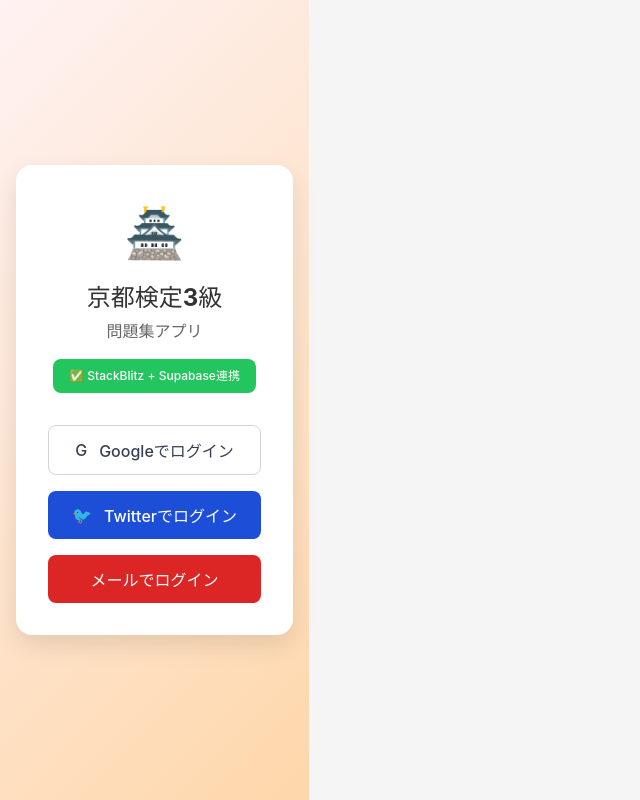
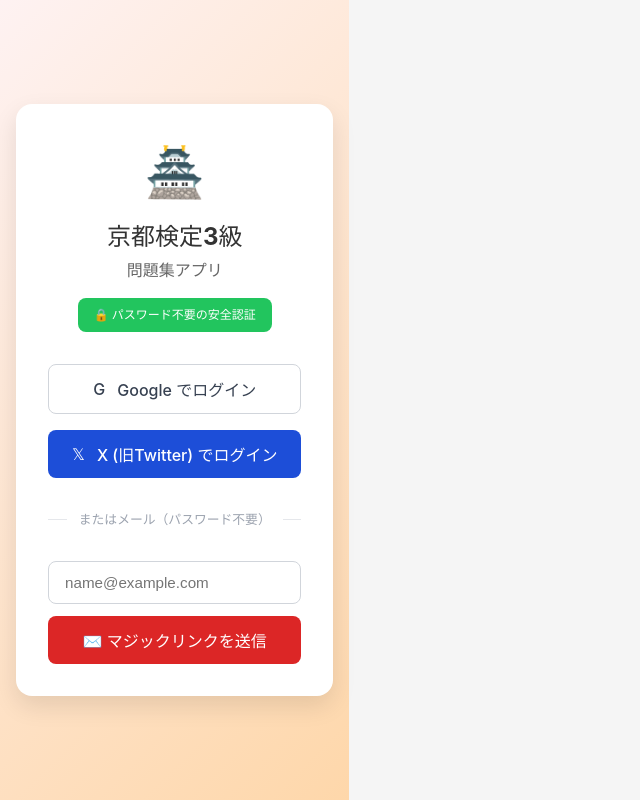
Before and after one commit to himanande/vitejs-vite-qryx7jq1, a React (Vite) app: page / in a window 1280 px wide. Shown: the whole page, without its empty margins (0-640 px from the left). Built offline with nearby package versions, Linux system fonts and the light colour scheme.

Commit message:
feat: Supabase Auth本番認証（Google OAuth, X OAuth, メールマジックリンク）およびuser_profiles連携を実装

```diff
--- a/src/App.css
+++ b/src/App.css
@@ -780,3 +780,79 @@ body {
   background: #f9fafb;
   color: #374151;
 }
+
+/* 認証フォーム用スタイル */
+.auth-error-box {
+  background: #fef2f2;
+  border: 1px solid #fecaca;
+  color: #dc2626;
+  padding: 0.75rem 1rem;
+  border-radius: 0.5rem;
+  font-size: 0.875rem;
+  margin-bottom: 1.25rem;
+  text-align: center;
+}
+
+.auth-divider {
+  display: flex;
+  align-items: center;
+  text-align: center;
+  margin: 1rem 0;
+  color: #9ca3af;
+  font-size: 0.8rem;
+}
+
+.auth-divider::before,
+.auth-divider::after {
+  content: '';
+  flex: 1;
+  border-bottom: 1px solid #e5e7eb;
+}
+
+.auth-divider span {
+  padding: 0 0.75rem;
+}
+
+.magic-link-form {
+  display: flex;
+  flex-direction: column;
+  gap: 0.75rem;
+}
+
+.email-input {
+  width: 100%;
+  padding: 0.75rem 1rem;
+  border: 1.5px solid #d1d5db;
+  border-radius: 0.5rem;
+  font-size: 0.95rem;
+  transition: border-color 0.2s;
+}
+
+.email-input:focus {
+  outline: none;
+  border-color: #dc2626;
+  box-shadow: 0 0 0 3px rgba(220, 38, 38, 0.1);
+}
+
+.magic-link-success {
+  text-align: center;
+  padding: 1rem 0;
+}
+
+.success-icon {
+  font-size: 3rem;
+  margin-bottom: 0.75rem;
+}
+
+.magic-link-success h3 {
+  font-size: 1.15rem;
+  font-weight: 700;
+  color: #111827;
+  margin-bottom: 0.5rem;
+}
+
+.magic-link-success p {
+  font-size: 0.875rem;
+  color: #4b5563;
+  line-height: 1.5;
+}
--- a/src/App.tsx
+++ b/src/App.tsx
@@ -67,6 +67,11 @@ function App() {
   const [isSetupReady, setIsSetupReady] = useState(false);
   const [answerResult, setAnswerResult] = useState<any>(null);
 
+  // 認証用 State (Supabase Auth)
+  const [emailInput, setEmailInput] = useState('');
+  const [magicLinkSent, setMagicLinkSent] = useState(false);
+  const [authError, setAuthError] = useState<string | null>(null);
+
   // 復習機能用 State (localStorage と連携)
   const [wrongQuestionIds, setWrongQuestionIds] = useState<number[]>(() => {
     try {
@@ -87,6 +92,34 @@ function App() {
       console.error('Failed to save wrong questions to localStorage', e);
     }
   };
+
+  // Supabase Auth セッション監視
+  useEffect(() => {
+    const checkSession = async () => {
+      try {
+        const { data: { session } } = await supabase.auth.getSession();
+        if (session?.user) {
+          await setupUserProfile(session.user);
+        }
+      } catch (err) {
+        console.error('Error checking session:', err);
+      }
+    };
+    checkSession();
+
+    const { data: { subscription } } = supabase.auth.onAuthStateChange(async (event, session) => {
+      if (session?.user) {
+        await setupUserProfile(session.user);
+      } else if (event === 'SIGNED_OUT') {
+        setUser(null);
+        setCurrentView('login');
+      }
+    });
+
+    return () => {
+      subscription.unsubscribe();
+    };
+  }, []);
 
   // データ取得関数
   const loadCategories = async () => {
@@ -217,34 +250,102 @@ function App() {
     }
   };
 
-  // 認証関数（デモ用）
-  const handleLogin = async (provider: string) => {
-    setLoading(true);
+  // ユーザープロフィールのセットアップ・取得
+  const setupUserProfile = async (authUser: any) => {
+    try {
+      const { data: profile } = await supabase
+        .from('user_profiles')
+        .select('*')
+        .eq('id', authUser.id)
+        .maybeSingle();
 
-    const userData = {
-      id: `demo-${provider}-user`,
-      email: `user@${provider}.com`,
-      name: `${provider}ユーザー`,
-      provider: provider,
-      isPremium: provider === 'google',
-    };
+      let isPremium = profile?.is_premium || false;
+      let displayName = profile?.display_name || authUser.email?.split('@')[0] || 'ユーザー';
 
-    setUser(userData);
-    setUserStats({
-      questionsAnswered: 0,
-      correctAnswers: 0,
-      studyStreak: 1,
-      dailyQuestions: 0,
+      if (!profile) {
+        await supabase.from('user_profiles').upsert([
+          {
+            id: authUser.id,
+            display_name: displayName,
+            avatar_url: authUser.user_metadata?.avatar_url || '',
+            provider: authUser.app_metadata?.provider || 'email',
+            is_premium: false,
+          },
+        ]);
+      }
+
+      setUser({
+        id: authUser.id,
+        email: authUser.email,
+        name: displayName,
+        provider: authUser.app_metadata?.provider || 'email',
+        isPremium: isPremium,
       });
 
       setCurrentView('dashboard');
       await loadCategories();
-    setLoading(false);
+    } catch (err) {
+      console.error('Error setting up user profile:', err);
+    }
   };
 
-  const handleLogout = () => {
+  // Supabase Auth: OAuth ログイン
+  const handleOAuthLogin = async (provider: 'google' | 'twitter') => {
+    setLoading(true);
+    setAuthError(null);
+    try {
+      const { error } = await supabase.auth.signInWithOAuth({
+        provider,
+        options: {
+          redirectTo: window.location.origin,
+        },
+      });
+      if (error) throw error;
+    } catch (err: any) {
+      console.error(`Error logging in with ${provider}:`, err);
+      setAuthError(`${provider} ログインでエラーが発生しました。設定を確認してください。`);
+      setLoading(false);
+    }
+  };
+
+  // Supabase Auth: メールマジックリンク (パスワードレス) ログイン
+  const handleMagicLinkLogin = async (e: React.FormEvent) => {
+    e.preventDefault();
+    if (!emailInput || !emailInput.includes('@')) {
+      setAuthError('有効なメールアドレスを入力してください');
+      return;
+    }
+    setLoading(true);
+    setAuthError(null);
+    try {
+      const { error } = await supabase.auth.signInWithOtp({
+        email: emailInput,
+        options: {
+          emailRedirectTo: window.location.origin,
+        },
+      });
+      if (error) throw error;
+      setMagicLinkSent(true);
+    } catch (err: any) {
+      console.error('Error sending magic link:', err);
+      setAuthError('マジックリンクの送信に失敗しました。時間をおいて再試行してください。');
+    } finally {
+      setLoading(false);
+    }
+  };
+
+  // ログアウト
+  const handleLogout = async () => {
+    try {
+      await supabase.auth.signOut();
+    } catch (e) {
+      console.error('Signout error', e);
+    }
     setUser(null);
     setCurrentView('login');
+    setMagicLinkSent(false);
+    setEmailInput('');
+    setAuthError(null);
     setCategories([]);
     setThemes([]);
     setQuestions([]);
@@ -380,36 +481,75 @@ function App() {
             <div className="logo">🏯</div>
             <h1>京都検定3級</h1>
             <p>問題集アプリ</p>
-            <div className="stackblitz-badge">✅ StackBlitz + Supabase連携</div>
+            <div className="stackblitz-badge">🔒 パスワード不要の安全認証</div>
           </div>
 
+          {authError && (
+            <div className="auth-error-box">
+              <p>⚠️ {authError}</p>
+            </div>
+          )}
+
+          {magicLinkSent ? (
+            <div className="magic-link-success">
+              <div className="success-icon">📧</div>
+              <h3>ログイン用メールを送信しました！</h3>
+              <p>
+                <strong>{emailInput}</strong> 宛にログインリンクをお送りしました。メール内のリンクをクリックしてアプリにお戻りください。
+              </p>
+              <button
+                onClick={() => setMagicLinkSent(false)}
+                className="btn btn-secondary"
+                style={{ width: '100%', marginTop: '1rem' }}
+              >
+                ← 戻る
+              </button>
+            </div>
+          ) : (
             <div className="login-buttons">
               <button
-              onClick={() => handleLogin('google')}
+                onClick={() => handleOAuthLogin('google')}
                 disabled={loading}
                 className="btn btn-google"
               >
                 <span>G</span>
-              Googleでログイン
+                Google でログイン
               </button>
 
               <button
-              onClick={() => handleLogin('twitter')}
+                onClick={() => handleOAuthLogin('twitter')}
                 disabled={loading}
                 className="btn btn-twitter"
               >
-              <span>🐦</span>
-              Twitterでログイン
+                <span>𝕏</span>
+                X (旧Twitter) でログイン
               </button>
 
+              <div className="auth-divider">
+                <span>またはメール（パスワード不要）</span>
+              </div>
+
+              <form onSubmit={handleMagicLinkLogin} className="magic-link-form">
+                <input
+                  type="email"
+                  placeholder="name@example.com"
+                  value={emailInput}
+                  onChange={(e) => setEmailInput(e.target.value)}
+                  disabled={loading}
+                  className="email-input"
+                  required
+                />
                 <button
-              onClick={() => handleLogin('email')}
-              disabled={loading}
+                  type="submit"
+                  disabled={loading || !emailInput}
                   className="btn btn-primary"
+                  style={{ width: '100%' }}
                 >
-              メールでログイン
+                  {loading ? '送信中...' : '✉️ マジックリンクを送信'}
                 </button>
+              </form>
             </div>
+          )}
         </div>
       </div>
     );
```
Lines whose indentation alone changed are shown as unchanged.
